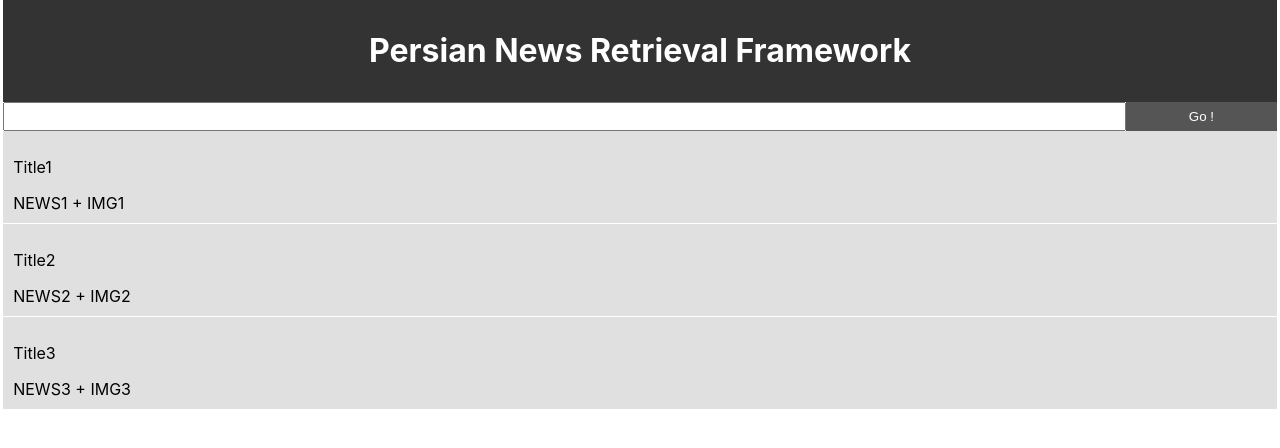
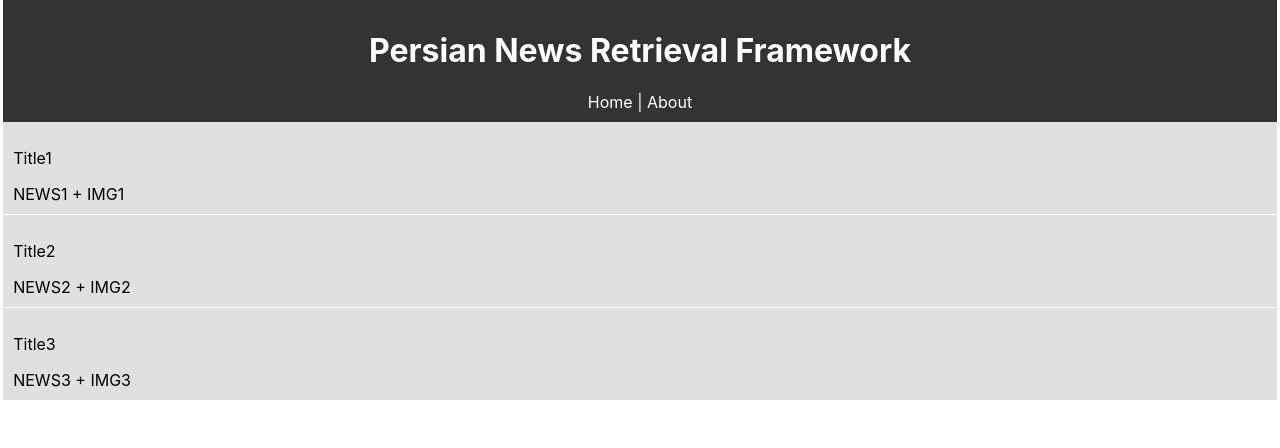
Before and after one commit to sarb9/KhabarYaab, a React (Create React App) app in the folder Frontend/: page /Results in a window 1280 px wide. Shown: the top 448 px of the page. Built offline with nearby package versions, Linux system fonts and the light colour scheme; no server answers.

Commit message:
API handling feature added --need furhter consistency checkout with backend

```diff
--- a/Frontend/package.json
+++ b/Frontend/package.json
@@ -3,6 +3,7 @@
   "version": "0.1.0",
   "private": true,
   "dependencies": {
+    "axios": "^0.19.0",
     "react": "^16.11.0",
     "react-dom": "^16.11.0",
     "react-router-dom": "^5.1.2",
--- a/Frontend/src/App.js
+++ b/Frontend/src/App.js
@@ -4,6 +4,7 @@ import { BrowserRouter as Router, Route } from "react-router-dom";
 import "./App.css";
 import SearchPage from "./components/SearchPage";
 import Header from "./components/Header";
+import About from "./components/About";
 
 export class App extends Component {
   render() {
@@ -13,6 +14,7 @@ export class App extends Component {
           <Header />
           <Route
             path="/"
+            exact
             render={props => (
               <React.Fragment>
                 <SearchPage />
@@ -20,6 +22,7 @@ export class App extends Component {
             )}
           />
           <Route path="/Results" render={props => <NewsFramework />} />
+          <Route path="/About" render={props => <About />} />
         </div>
       </Router>
     );
--- /dev/null
+++ b/Frontend/src/components/About.js
@@ -0,0 +1,16 @@
+import React, { Component } from "react";
+
+export class About extends Component {
+  render() {
+    return (
+      <div>
+        <h1>Authors </h1>
+        <br />
+        <br />
+        <p>Arad Alireza Milad</p>
+      </div>
+    );
+  }
+}
+
+export default About;
--- a/Frontend/src/components/Header.js
+++ b/Frontend/src/components/Header.js
@@ -1,9 +1,17 @@
 import React from "react";
+import { Link } from "react-router-dom";
 
 function Header() {
   return (
     <header style={headerStyle}>
       <h1>Persian News Retrieval Framework</h1>
+      <Link style={linkStyle} to="/">
+        Home
+      </Link>{" "}
+      |{" "}
+      <Link style={linkStyle} to="/About">
+        About
+      </Link>
     </header>
   );
 }
@@ -15,4 +23,9 @@ const headerStyle = {
   padding: "10px"
 };
 
+const linkStyle = {
+  color: "#fff",
+  textDecoration: "none"
+};
+
 export default Header;
--- a/Frontend/src/components/NewsFramework.js
+++ b/Frontend/src/components/NewsFramework.js
@@ -1,8 +1,31 @@
 import React, { Component } from "react";
 import NewsItem from "./NewsItem";
+import axios from "axios";
 
 export class NewsFramework extends Component {
   state = {
+    NewsList: [
+      // {
+      //   id: 1,
+      //   NewsInfo: { title: "Title1", description: "NEWS1", IMG: "IMG1" }
+      // },
+      // {
+      //   id: 2,
+      //   NewsInfo: { title: "Title2", description: "NEWS2", IMG: "IMG2" }
+      // },
+      // {
+      //   id: 3,
+      //   NewsInfo: { title: "Title3", description: "NEWS3", IMG: "IMG3" }
+      // }
+    ]
+  };
+
+  componentDidMount() {
+    console.log("didmount");
+    axios
+      .get("https://jsonplaceholder.typicode.com/todos?_limit=10")
+      .then(res => console.log(res.data));
+    this.setState({
       NewsList: [
         {
           id: 1,
@@ -17,8 +40,11 @@ export class NewsFramework extends Component {
           NewsInfo: { title: "Title3", description: "NEWS3", IMG: "IMG3" }
         }
       ]
-  };
+    });
+  }
+
   render() {
+    console.log("here");
     return this.state.NewsList.map(News => (
       <NewsItem key={News.id} News={News.NewsInfo} />
     ));
--- a/Frontend/src/components/SearchPage.js
+++ b/Frontend/src/components/SearchPage.js
@@ -1,5 +1,6 @@
 import React, { Component } from "react";
 import "./styles/SearchPage.css";
+import axios from "axios";
 
 export class SearchPage extends Component {
   state = {
@@ -8,6 +9,13 @@ export class SearchPage extends Component {
 
   onSubmit = e => {
     e.preventDefault();
+    axios
+      .post("https://jsonplaceholder.typicode.com/todos", {
+        id: 1,
+        NewsInfo: { title: "Title1", description: "NEWS1", IMG: "IMG1" }
+      })
+      .then(res => console.log(res))
+      .catch(err => console.log(err));
   };
 
   //I could use query instead of e.target.name
```
Also changed, not shown: 1 other file (tests, documents, lock files or other folders). Lines whose indentation alone changed are shown as unchanged.
